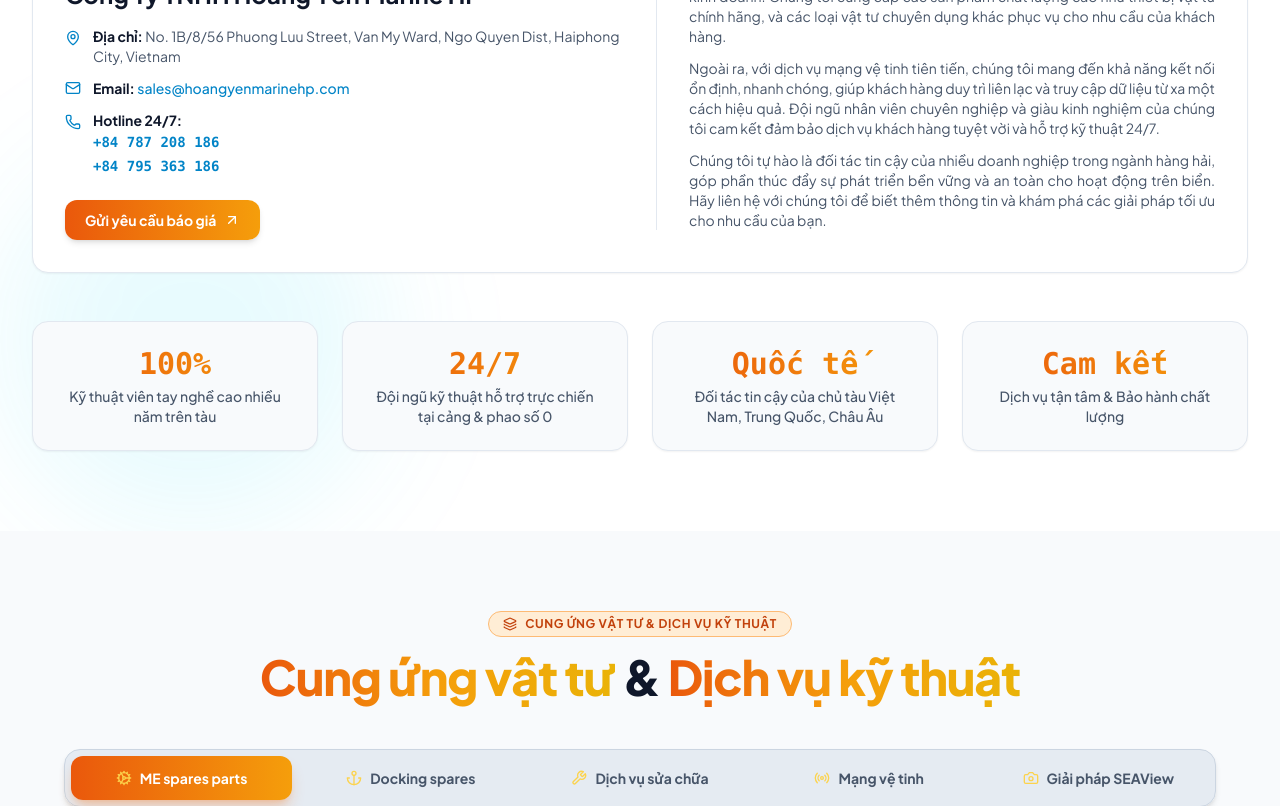
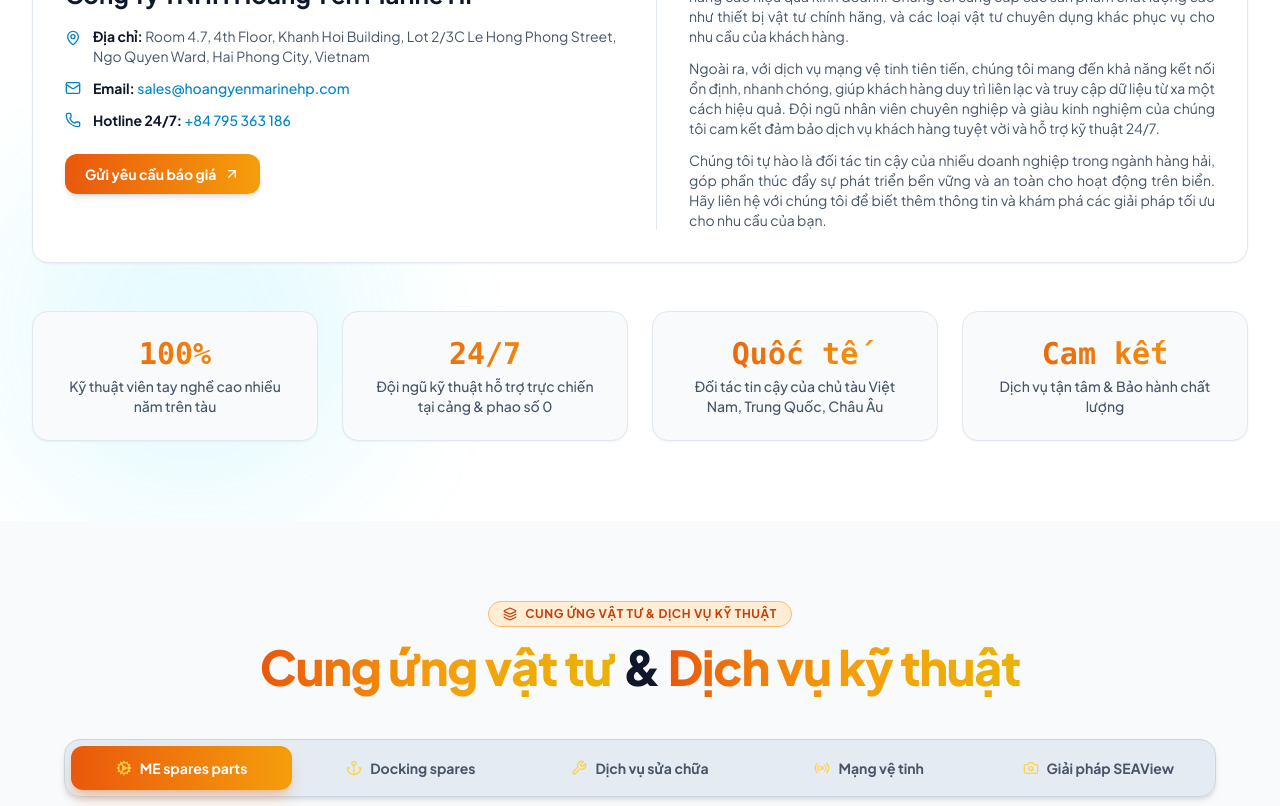
Before and after one commit to hymarinehp/introduce, a React (Vite) app: page / in a window 1280 px wide. Shown: the part 2140-2946 px from the top of the page. Built offline with nearby package versions, Linux system fonts and the light colour scheme.

Commit message:
feat: add core React components and mock data for MARINEHP application

```diff
--- a/src/App.jsx
+++ b/src/App.jsx
@@ -73,6 +73,19 @@
     setQuoteProduct(product);
     setQuoteModalOpen(true);
   };
+
+  // Lock body scroll when any modal is open
+  const isAnyModalOpen = quoteModalOpen || Boolean(detailProduct) || Boolean(activeArticle);
+  useEffect(() => {
+    if (isAnyModalOpen) {
+      document.body.style.overflow = 'hidden';
+    } else {
+      document.body.style.overflow = '';
+    }
+    return () => {
+      document.body.style.overflow = '';
+    };
+  }, [isAnyModalOpen]);
 
   // Scroll listener for active section & Back to top button
   useEffect(() => {
@@ -164,7 +177,7 @@
       <div className="fixed bottom-6 right-6 z-40 flex flex-col gap-3 items-end">
         {/* Hotline 24/7 */}
         <a
-          href={`tel:${companyInfo.hotline247.replace(/\s+/g, '')}`}
+          href={`tel:${(companyInfo.hotline).replace(/\s+/g, '')}`}
           className="relative group flex items-center"
         >
           <span className="absolute right-full mr-3 px-3 py-1.5 rounded-lg bg-slate-900/90 dark:bg-slate-800/95 text-white text-xs font-semibold whitespace-nowrap shadow-lg backdrop-blur opacity-0 pointer-events-none group-hover:opacity-100 transition-all duration-200 translate-x-2 group-hover:translate-x-0 border border-slate-700/50">
--- a/src/components/About.jsx
+++ b/src/components/About.jsx
@@ -168,17 +168,11 @@
                   </div>
                 </div>
 
-                <div className="flex items-start gap-3">
-                  <Phone className="w-4 h-4 text-sky-600 dark:text-cyan-400 shrink-0 mt-1" />
+                <div className="flex items-center gap-3">
+                  <Phone className="w-4 h-4 text-sky-600 dark:text-cyan-400 shrink-0" />
                   <div>
-                    <strong className="text-slate-900 dark:text-white block">Hotline 24/7:</strong>
-                    <div className="flex flex-col space-y-1 mt-0.5">
-                      {companyInfo.hotlines.map((h, i) => (
-                        <a key={i} href={`tel:${h.replace(/\s+/g, '')}`} className="font-semibold text-sky-600 dark:text-cyan-400 hover:underline font-mono">
-                          {h}
-                        </a>
-                      ))}
-                    </div>
+                    <strong className="text-slate-900 dark:text-white">Hotline 24/7: </strong>
+                    <a href={`tel:${(companyInfo.hotline).replace(/\s+/g, '')}`} className="text-sky-600 dark:text-cyan-400 font-medium hover:underline">{companyInfo.hotline}</a>
                   </div>
                 </div>
               </div>
--- a/src/components/Footer.jsx
+++ b/src/components/Footer.jsx
@@ -76,21 +76,12 @@
                 </a>
               </div>
 
-              {/* Hotline 1 */}
+              {/* Hotline */}
               <div className="flex items-center gap-2 text-slate-700 dark:text-slate-300">
                 <Phone className="w-4 h-4 text-emerald-600 dark:text-emerald-400 shrink-0" />
-                <span>Hotline 1: </span>
-                <a href={`tel:${companyInfo.hotlines[0].replace(/\s+/g, '')}`} className="font-bold text-slate-900 dark:text-white hover:text-orange-500 transition-colors">
-                  {companyInfo.hotlines[0]}
-                </a>
-              </div>
-
-              {/* Hotline 2 */}
-              <div className="flex items-center gap-2 text-slate-700 dark:text-slate-300">
-                <Phone className="w-4 h-4 text-cyan-600 dark:text-cyan-400 shrink-0" />
-                <span>Hotline 2: </span>
-                <a href={`tel:${companyInfo.hotlines[1].replace(/\s+/g, '')}`} className="font-bold text-slate-900 dark:text-white hover:text-orange-500 transition-colors">
-                  {companyInfo.hotlines[1]}
+                <span>Hotline: </span>
+                <a href={`tel:${(companyInfo.hotline).replace(/\s+/g, '')}`} className="font-bold text-slate-900 dark:text-white hover:text-orange-500 transition-colors">
+                  {companyInfo.hotline}
                 </a>
               </div>
 
--- a/src/components/PartnerSection.jsx
+++ b/src/components/PartnerSection.jsx
@@ -22,7 +22,6 @@
     "./partner3.jpg",
     "./partner4.jpg",
     "./partner5.jpg",
-    "./partner6.png",
     "./partner7.png",
     "./partner8.png",
     "./partner9.jpg"
--- a/src/components/ProductDetailModal.jsx
+++ b/src/components/ProductDetailModal.jsx
@@ -125,17 +125,10 @@
                 }}
                 className="flex-1 sm:flex-none px-6 py-2.5 rounded-xl bg-gradient-to-r from-orange-600 via-amber-500 to-yellow-500 hover:from-orange-500 hover:to-amber-400 text-white text-xs font-extrabold shadow-lg shadow-orange-500/25 transition-all flex items-center justify-center gap-2 cursor-pointer"
               >
-                {product.category === 'telecom-services' ? (
-                  <>
-                    <Zap className="w-4 h-4" />
-                    <span>Mua Ngay Gói Cước Này</span>
-                  </>
-                ) : (
-                  <>
-                    <FileText className="w-4 h-4" />
-                    <span>Yêu Cầu Báo Giá Sản Phẩm Này</span>
-                  </>
-                )}
+                <>
+                  <FileText className="w-4 h-4" />
+                  <span>Yêu Cầu Báo Giá Sản Phẩm Này</span>
+                </>
               </button>
             </div>
           </div>
--- a/src/components/Products.jsx
+++ b/src/components/Products.jsx
@@ -246,7 +246,7 @@
                     </div>
 
                     {/* Product Name */}
-                    <h3 className="text-lg font-bold text-slate-900 dark:text-white group-hover:text-orange-600 dark:group-hover:text-amber-300 transition-colors leading-snug line-clamp-2">
+                    <h3 className="text-[19px] font-bold text-slate-900 dark:text-white group-hover:text-orange-600 dark:group-hover:text-amber-300 transition-colors leading-snug line-clamp-2">
                       {product.name}
                     </h3>
 
@@ -285,17 +285,10 @@
                     onClick={() => onOpenQuote(product)}
                     className="w-full py-2.5 px-3 rounded-xl bg-gradient-to-r from-orange-600 to-amber-500 hover:from-orange-500 hover:to-amber-400 text-white text-xs font-bold shadow-md shadow-orange-600/20 transition-all flex items-center justify-center gap-1.5"
                   >
-                    {product.category === 'telecom-services' ? (
-                      <>
-                        <Zap className="w-3.5 h-3.5 text-white" />
-                        <span>Mua ngay</span>
-                      </>
-                    ) : (
                     <>
                       <FileText className="w-3.5 h-3.5 text-white" />
                       <span>Báo giá</span>
                     </>
-                    )}
                   </button>
                 </div>
 
--- a/src/data/mockData.js
+++ b/src/data/mockData.js
@@ -1,19 +1,17 @@
 export const companyInfo = {
   name: "HOANG YEN MARINE HP",
   legalName: "CÔNG TY TNHH HOÀNG YẾN MARINE HP",
-  shortDescription: "Công ty chúng tôi chuyên cung cấp vật tư tàu biển và dịch vụ mạng vệ tinh, với sứ mệnh hỗ trợ ngành hàng hải trong việc tối ưu hóa hoạt động và nâng cao hiệu quả kinh doanh. Đội ngũ nhân viên chuyên nghiệp và giàu kinh nghiệm cam kết dịch vụ khách hàng tuyệt vời và hỗ trợ kỹ thuật 24/7.",
-  fullDescription: `Công ty chúng tôi chuyên cung cấp vật tư tàu biển và dịch vụ mạng vệ tinh, với sứ mệnh hỗ trợ ngành hàng hải trong việc tối ưu hóa hoạt động và nâng cao hiệu quả kinh doanh. Chúng tôi cung cấp các sản phẩm chất lượng cao như thiết bị vật tư chính hãng, và các loại vật tư chuyên dụng khác phục vụ cho nhu cầu của khách hàng.
+  shortDescription: "Công ty chúng tôi chuyên cung cấp vật tư tàu biển, phần mềm và dịch vụ mạng vệ tinh, với sứ mệnh hỗ trợ ngành hàng hải trong việc tối ưu hóa hoạt động và nâng cao hiệu quả kinh doanh. Đội ngũ nhân viên chuyên nghiệp và giàu kinh nghiệm cam kết dịch vụ khách hàng tuyệt vời và hỗ trợ kỹ thuật 24/7.",
+  fullDescription: `Công ty chúng tôi chuyên cung cấp vật tư tàu biển, phần mềm và dịch vụ mạng vệ tinh, với sứ mệnh hỗ trợ ngành hàng hải trong việc tối ưu hóa hoạt động và nâng cao hiệu quả kinh doanh. Chúng tôi cung cấp các sản phẩm chất lượng cao như thiết bị vật tư chính hãng, và các loại vật tư chuyên dụng khác phục vụ cho nhu cầu của khách hàng.
 
 Ngoài ra, với dịch vụ mạng vệ tinh tiên tiến, chúng tôi mang đến khả năng kết nối ổn định, nhanh chóng, giúp khách hàng duy trì liên lạc và truy cập dữ liệu từ xa một cách hiệu quả. Đội ngũ nhân viên chuyên nghiệp và giàu kinh nghiệm của chúng tôi cam kết đảm bảo dịch vụ khách hàng tuyệt vời và hỗ trợ kỹ thuật 24/7.
 
 Chúng tôi tự hào là đối tác tin cậy của nhiều doanh nghiệp trong ngành hàng hải, góp phần thúc đẩy sự phát triển bền vững và an toàn cho hoạt động trên biển. Hãy liên hệ với chúng tôi để biết thêm thông tin và khám phá các giải pháp tối ưu cho nhu cầu của bạn.`,
   foundedYear: 2014,
-  hotline247: "+84 787 208 186",
-  hotlineTech: "+84 795 363 186",
-  hotlines: ["+84 787 208 186", "+84 795 363 186"],
+  hotline: "+84 795 363 186",
   emailQuote: "sales@hoangyenmarinehp.com",
   emailTech: "sales@hoangyenmarinehp.com",
-  mainAddress: "No. 1B/8/56 Phuong Luu Street, Van My Ward, Ngo Quyen Dist, Haiphong City, Vietnam",
+  mainAddress: "Room 4.7, 4th Floor, Khanh Hoi Building, Lot 2/3C Le Hong Phong Street, Ngo Quyen Ward, Hai Phong City, Vietnam",
   workingHours: "Hỗ trợ Kỹ thuật & Báo giá 24/7",
   certifications: ["CO/CQ Certified", "Class Approved (DNV, VR, NK)", "Starlink & VSAT Authorized", "SEAView CCTV Partner"],
   commitments: [
@@ -424,13 +422,11 @@
     category: "telecom-services",
     subCategory: "Gói Starlink Maritime",
     name: "Gói Mạng Vệ Tinh Starlink Maritime 1GB / Tháng",
-    tag: "72.000 đ / Tháng",
     availability: "Kích hoạt nhanh 24/7",
     image: "./pkg_1gb.jpg",
     description: "Gói cước dữ liệu mạng vệ tinh Starlink Maritime 1GB/Tháng với chi phí tiết kiệm 72.000 đ / Tháng. Phù hợp duy trì kết nối cho tàu hàng, tàu cá, du thuyền.",
     specs: [
       "Dung lượng: 1GB / Tháng",
-      "Chi phí: 72.000 đ / Tháng",
       "Băng thông: Tốc độ cao Starlink Maritime",
       "Phạm vi: Phủ sóng toàn cầu trên biển"
     ],
@@ -440,14 +436,12 @@
     id: "prod-telecom-2",
     category: "telecom-services",
     subCategory: "Gói Starlink Maritime",
-    name: "Gói Mạng Vệ Tinh Starlink Maritime 5GB",
-    tag: "360.000 đ / Tháng",
+    name: "Gói Mạng Vệ Tinh Starlink Maritime 5GB / Tháng",
     availability: "Sẵn sàng kích hoạt",
     image: "./pkg_5gb.jpg",
     description: "Gói dữ liệu mạng vệ tinh Starlink Maritime 5GB chỉ 360.000 đ / Tháng. Đảm bảo tốc độ truy cập internet ổn định và kết nối mượt mà.",
     specs: [
       "Dung lượng: 5GB / Tháng",
-      "Chi phí: 360.000 đ / Tháng",
       "Hạ tầng: Mạng vệ tinh quỹ đạo tầm thấp (LEO)",
       "Tốc độ: 25Mbps - 220Mbps"
     ],
@@ -457,14 +451,12 @@
     id: "prod-telecom-3",
     category: "telecom-services",
     subCategory: "Gói Starlink Maritime",
-    name: "Gói Mạng Vệ Tinh Starlink Maritime 10GB",
-    tag: "720.000 đ / Tháng",
+    name: "Gói Mạng Vệ Tinh Starlink Maritime 10GB / Tháng",
     availability: "Kích hoạt tức thì",
     image: "./pkg_10gb.jpg",
-    description: "Gói dữ liệu mạng vệ tinh 10GB với giá 720.000 đ / Tháng. Giải pháp kết nối internet vệ tinh tốc độ cao cho thuyền viên và ban quản lý tàu.",
+    description: "Gói dữ liệu mạng vệ tinh 10GB Data. Giải pháp kết nối internet vệ tinh tốc độ cao cho thuyền viên và ban quản lý tàu.",
     specs: [
       "Dung lượng: 10GB / Tháng",
-      "Chi phí: 720.000 đ / Tháng",
       "Băng thông: Tối đa 220Mbps",
       "Hệ thống: Starlink & VSAT Marine"
     ],
@@ -474,14 +466,12 @@
     id: "prod-telecom-4",
     category: "telecom-services",
     subCategory: "Gói Starlink Maritime",
-    name: "Gói Mạng Vệ Tinh Starlink Maritime 20GB",
-    tag: "1.440.000 đ / Tháng",
+    name: "Gói Mạng Vệ Tinh Starlink Maritime 20GB / Tháng",
     availability: "Sẵn sàng cung cấp",
     image: "./pkg_20gb.jpg",
-    description: "Gói cước mạng vệ tinh 20GB Data giá 1.440.000 đ / Tháng. Băng thông rộng tốc độ cao phục vụ liên lạc, quản lý tàu và thuyền viên làm việc trên biển.",
+    description: "Gói cước mạng vệ tinh 20GB Data. Băng thông rộng tốc độ cao phục vụ liên lạc, quản lý tàu và thuyền viên làm việc trên biển.",
     specs: [
       "Dung lượng: 20GB / Tháng",
-      "Chi phí: 1.440.000 đ / Tháng",
       "Tốc độ: Download lên tới 220Mbps",
       "Phủ sóng: Toàn cầu trên hải trình"
     ],
@@ -491,14 +481,12 @@
     id: "prod-telecom-5",
     category: "telecom-services",
     subCategory: "Gói Starlink Maritime",
-    name: "Gói Mạng Vệ Tinh Starlink Maritime 500GB",
-    tag: "23.800.000 đ / Tháng",
+    name: "Gói Mạng Vệ Tinh Starlink Maritime 500GB / Tháng",
     availability: "Gói cước doanh nghiệp / Tàu viễn dương",
     image: "./pkg_500gb.jpg",
-    description: "Gói dữ liệu ưu tiên 500GB cho tàu viễn dương với giá 23.800.000 đ / Tháng. Đáp ứng nhu cầu truyền phát dữ liệu SEAView CCTV, quản lý hạm đội và kết nối internet băng thông rộng cho toàn bộ thuyền viên.",
+    description: "Gói dữ liệu ưu tiên 500GB Data cho tàu viễn dương. Đáp ứng nhu cầu truyền phát dữ liệu SEAView CCTV, quản lý hạm đội và kết nối internet băng thông rộng cho toàn bộ thuyền viên.",
     specs: [
       "Dung lượng: 500GB / Tháng",
-      "Chi phí: 23.800.000 đ / Tháng",
       "Băng thông: Ưu tiên cao nhất Starlink Fleet",
       "Ứng dụng: SEAView CCTV & Vận hành tàu viễn dương"
     ],
@@ -508,14 +496,12 @@
     id: "prod-telecom-6",
     category: "telecom-services",
     subCategory: "Gói Starlink Maritime",
-    name: "Gói Mạng Vệ Tinh Starlink Maritime 800GB",
-    tag: "33.200.000 đ / Tháng",
+    name: "Gói Mạng Vệ Tinh Starlink Maritime 800GB / Tháng",
     availability: "Gói cước dung lượng siêu lớn",
     image: "./pkg_800gb.jpg",
-    description: "Gói dữ liệu dung lượng cực lớn 800GB giá 33.200.000 đ / Tháng. Giải pháp kết nối vệ tinh toàn diện cho các đội tàu container, tàu dầu viễn dương và các công trình giàn khoan hải đảo.",
+    description: "Gói dữ liệu dung lượng cực lớn 800GB Data. Giải pháp kết nối vệ tinh toàn diện cho các đội tàu container, tàu dầu viễn dương và các công trình giàn khoan hải đảo.",
     specs: [
       "Dung lượng: 800GB / Tháng",
-      "Chi phí: 33.200.000 đ / Tháng",
       "Kết nối: Ưu tiên băng thông Starlink LEO & VSAT",
       "Tốc độ: Lên tới 220Mbps liên tục"
     ],
```
Also changed, not shown: src/components/QuoteModal.jsx (+16 -23 lines), 1 other file (tests, documents, lock files or other folders). Lines whose indentation alone changed are shown as unchanged.
